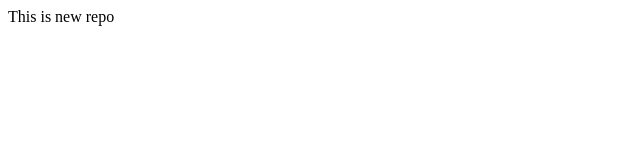
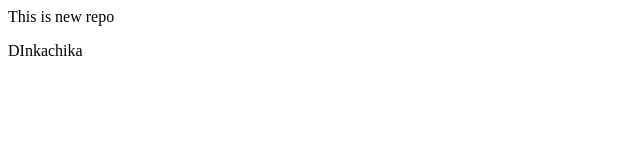
Before and after one commit to TejasNaikhp/localrepo11, a plain HTML site: page index.html in a window 1280 px wide. Shown: the full height of the page, 0-640 px from the left. Drawn offline with Linux system fonts and the light colour scheme.

Commit message:
Dinkachika

```diff
--- a/index.html
+++ b/index.html
@@ -1 +1,2 @@
 <p>This is new repo</p>
+<p>DInkachika</p>
```
